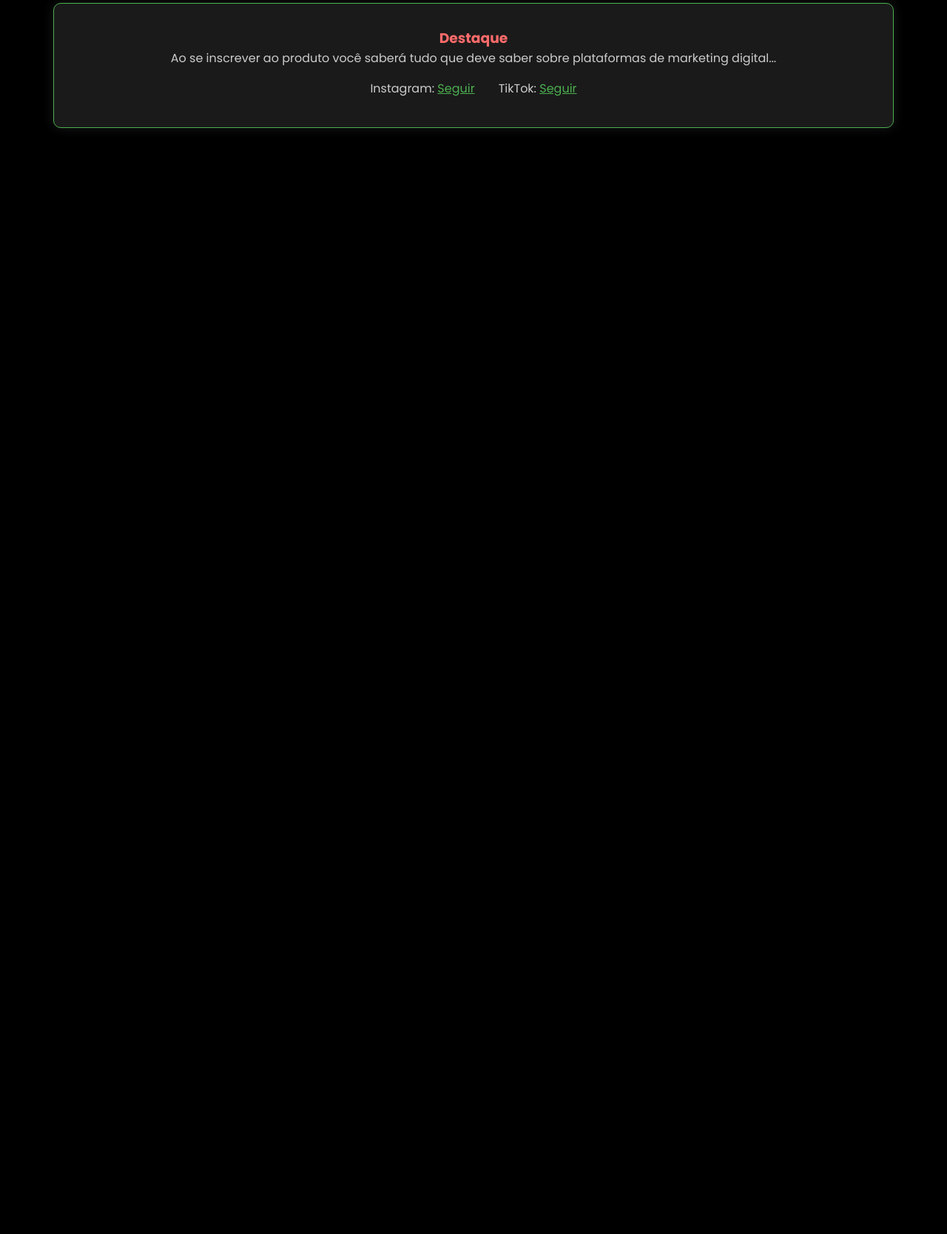
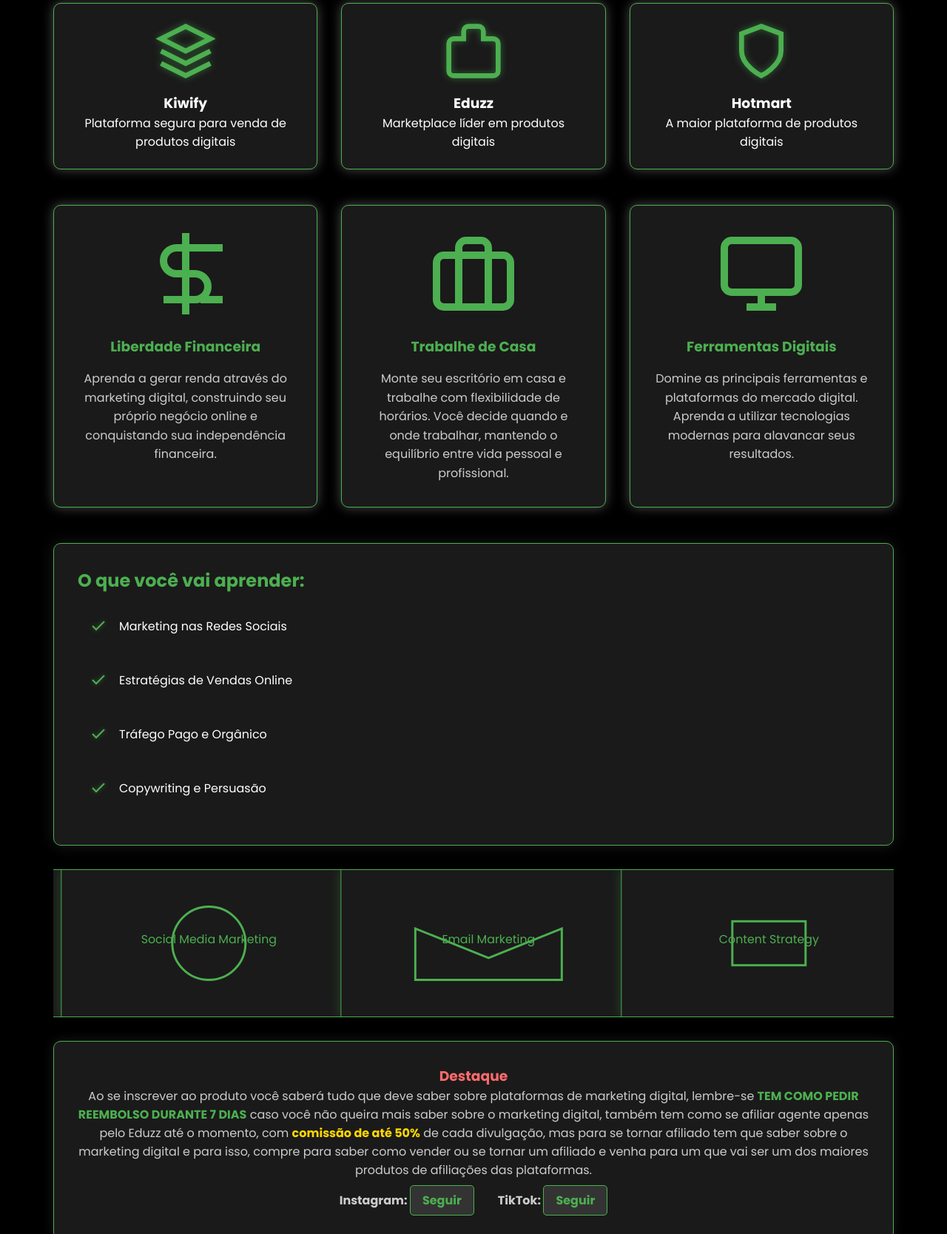
Before and after one commit to htezin-digital/Loja-Digital-HTT, a plain HTML site: page index.html in a window 1280 px wide. Shown: the part 594-2262 px from the top of the page at 74% size. Before the commit the page ends 863 px from the top, so only its background shows below. Drawn offline with Linux system fonts and the light colour scheme.

Commit message:
Atualização do documento

```diff
--- a/index.html
+++ b/index.html
@@ -1,7 +1,4 @@
-<!DOCTYPE html>
-<html lang="pt-BR">
-<head>
-    <base href="." />
+<html><head><base href="." />
 <meta charset="utf-8" />
 <meta name="viewport" content="width=device-width, initial-scale=1.0" />
 <title>HTT Marketing Digital | Curso Completo</title>
@@ -12,10 +9,12 @@
     box-sizing: border-box;
     font-family: 'Poppins', sans-serif;
 }
+
 body {
     background: #000000;
     color: white;
 }
+
 .header {
     background: linear-gradient(135deg, #000000 50%, #4CAF50 50%);
     padding: 2rem;
@@ -23,11 +22,13 @@
     color: white;
     box-shadow: 0 0 20px rgba(76, 175, 80, 0.5);
 }
+
 .container {
     max-width: 1200px;
     margin: 0 auto;
     padding: 2rem;
 }
+
 .price-card {
     background: #1a1a1a;
     border-radius: 10px;
@@ -37,12 +38,14 @@
     margin: 2rem 0;
     border: 1px solid #4CAF50;
 }
+
 .price-card h2 {
     color: #FFD700;
     font-size: 2rem;
     text-shadow: 0 0 10px rgba(255, 215, 0, 0.5);
     animation: pulse 2s infinite;
 }
+
 .price-card p:last-of-type {
     color: #ff6b6b;
     font-size: 1.2rem;
@@ -50,11 +53,13 @@
     margin-bottom: 1rem;
     animation: pulse 2s infinite;
 }
+
 @keyframes pulse {
     0% { transform: scale(1); }
     50% { transform: scale(1.05); }
     100% { transform: scale(1); }
 }
+
 .support-card {
     background: #1a1a1a;
     padding: 2rem;
@@ -65,19 +70,23 @@
     margin-top: 2rem;
     border: 1px solid #4CAF50;
 }
+
 .support-card h3 {
     color: #ff6b6b;
 }
+
 .support-card p {
     color: #cccccc;
     margin-bottom: 0.5rem;
 }
+
 .platforms {
     display: grid;
     grid-template-columns: repeat(auto-fit, minmax(250px, 1fr));
     gap: 2rem;
     margin: 2rem 0;
 }
+
 .platform-card {
     background: #1a1a1a;
     padding: 1.5rem;
@@ -87,15 +96,18 @@
     transition: all 0.3s ease;
     border: 1px solid #4CAF50;
 }
+
 .platform-card:hover {
     transform: translateY(-5px);
     box-shadow: 0 0 25px rgba(255, 255, 255, 0.2);
 }
+
 .platform-card svg {
     stroke: #4CAF50;
     margin-bottom: 1rem;
     filter: drop-shadow(0 0 5px rgba(76, 175, 80, 0.5));
 }
+
 .btn-comprar {
     background: #4CAF50;
     color: white;
@@ -110,11 +122,13 @@
     margin-top: 1rem;
     box-shadow: 0 0 15px rgba(76, 175, 80, 0.5);
 }
+
 .btn-comprar:hover {
     background: #45a049;
     transform: translateY(-2px);
     box-shadow: 0 0 25px rgba(76, 175, 80, 0.7);
 }
+
 .course-title {
     background: #000000;
     border: 2px solid #4CAF50;
@@ -123,12 +137,14 @@
     display: inline-block;
     box-shadow: 0 0 20px rgba(76, 175, 80, 0.5);
 }
+
 .benefits {
     display: grid;
     grid-template-columns: repeat(auto-fit, minmax(300px, 1fr));
     gap: 2rem;
     margin: 3rem 0;
 }
+
 .benefit-card {
     background: #1a1a1a;
     padding: 2rem;
@@ -138,23 +154,28 @@
     transition: all 0.3s ease;
     border: 1px solid #4CAF50;
 }
+
 .benefit-card:hover {
     transform: translateY(-5px);
     box-shadow: 0 0 25px rgba(76, 175, 80, 0.3);
 }
+
 .benefit-icon {
     width: 120px;
     height: 120px;
     margin: 0 auto 1.5rem;
 }
+
 .benefit-card h3 {
     color: #4CAF50;
     margin-bottom: 1rem;
 }
+
 .benefit-card p {
     color: #cccccc;
     line-height: 1.6;
 }
+
 .features {
     margin: 2rem 0;
     background: #1a1a1a;
@@ -163,9 +184,11 @@
     box-shadow: 0 0 20px rgba(255, 255, 255, 0.1);
     border: 1px solid #4CAF50;
 }
+
 .features h2 {
     color: #4CAF50;
 }
+
 .feature-item {
     display: flex;
     align-items: center;
@@ -174,23 +197,28 @@
     border-radius: 5px;
     transition: all 0.3s ease;
 }
+
 .feature-item:hover {
     background: #2a2a2a;
     box-shadow: 0 0 15px rgba(76, 175, 80, 0.2);
 }
+
 .feature-item svg {
     margin-right: 1rem;
     stroke: #4CAF50;
     filter: drop-shadow(0 0 3px rgba(76, 175, 80, 0.5));
 }
+
 .highlight {
     color: #FFD700;
     font-weight: bold;
 }
+
 .highlight-green {
     color: #4CAF50;
     font-weight: bold;
 }
+
 .old-price {
     color: #cccccc;
     text-decoration: line-through;
@@ -200,6 +228,7 @@
     display: inline-block;
     animation: priceJump 1s ease forwards;
 }
+
 .old-price::after {
     content: '';
     position: absolute;
@@ -212,15 +241,18 @@
     opacity: 0;
     animation: showX 1s ease 1s forwards;
 }
+
 @keyframes priceJump {
     0% { transform: translateY(0); }
     50% { transform: translateY(-10px); }
     100% { transform: translateY(0); }
 }
+
 @keyframes showX {
     from { opacity: 0; }
     to { opacity: 1; }
 }
+
 .new-price {
     color: #FFD700;
     font-size: 2rem;
@@ -228,35 +260,64 @@
     margin: 0.5rem 0;
     text-shadow: 0 0 10px rgba(255, 215, 0, 0.5);
 }
+
 .carousel {
     width: 100%;
     overflow: hidden;
     position: relative;
     margin: 2rem 0;
 }
+
 .carousel-inner {
     display: flex;
     transition: transform 0.5s ease;
 }
+
 .carousel-item {
     min-width: calc(100% / 3);
     padding: 0 10px;
 }
+
+.carousel-item svg {
+    border: 1px solid #4CAF50;
+    box-shadow: 0 0 15px rgba(76, 175, 80, 0.3);
+}
+
 .carousel-item img {
     width: 100%;
-            height: auto;
+    height: 200px;
+    object-fit: cover;
+    border-radius: 10px;
+    box-shadow: 0 0 15px rgba(76, 175, 80, 0.3);
 }
+
 .social-links {
     display: flex;
+    gap: 2rem;
     justify-content: center;
     margin-top: 1rem;
 }
+
+.social-btn {
+    background: #333;
+    color: #4CAF50;
+    padding: 0.5rem 1rem;
+    border-radius: 5px;
+    text-decoration: none;
+    transition: all 0.3s ease;
+    border: 1px solid #4CAF50;
+}
+
+.social-btn:hover {
+    background: #4CAF50;
+    color: white;
+    transform: translateY(-2px);
+}
+
 .social-text {
-            margin: 0 1rem;
-        }
-        .social-btn {
     color: #4CAF50;
-            text-decoration: underline;
+    font-weight: bold;
+    margin-bottom: 1rem;
 }
 </style>
 <link href="https://fonts.googleapis.com/css2?family=Poppins:wght@300;400;500;600;700&display=swap" rel="stylesheet">
@@ -278,36 +339,150 @@
             <a href="https://chk.eduzz.com/39YBQB54WO" class="btn-comprar">QUERO APROVEITAR AGORA!</a>
         </div>
 
-        <div class="support-card">
-            <h3>Destaque</h3>
-            <p>Ao se inscrever ao produto você saberá tudo que deve saber sobre plataformas de marketing digital...</p>
-            <div class="social-links">
-                <p class="social-text">Instagram: <a href="https://www.instagram.com/x_hterzin_/" class="social-btn">Seguir</a></p>
-                <p class="social-text">TikTok: <a href="https://www.tiktok.com/@mini_rico" class="social-btn">Seguir</a></p>
+        <div class="platforms">
+            <div class="platform-card">
+                <svg width="80" height="80" viewBox="0 0 24 24" fill="none" stroke="currentColor" stroke-width="2">
+                    <path d="M12 2L2 7l10 5 10-5-10-5zM2 17l10 5 10-5M2 12l10 5 10-5"/>
+                </svg>
+                <h3>Kiwify</h3>
+                <p>Plataforma segura para venda de produtos digitais</p>
+            </div>
+
+            <div class="platform-card">
+                <svg width="80" height="80" viewBox="0 0 24 24" fill="none" stroke="currentColor" stroke-width="2">
+                    <path d="M20 7h-4V4c0-1.1-.9-2-2-2h-4c-1.1 0-2 .9-2 2v3H4c-1.1 0-2 .9-2 2v11c0 1.1.9 2 2 2h16c1.1 0 2-.9 2-2V9c0-1.1-.9-2-2-2z"/>
+                </svg>
+                <h3>Eduzz</h3>
+                <p>Marketplace líder em produtos digitais</p>
+            </div>
+
+            <div class="platform-card">
+                <svg width="80" height="80" viewBox="0 0 24 24" fill="none" stroke="currentColor" stroke-width="2">
+                    <path d="M12 22s8-4 8-10V5l-8-3-8 3v7c0 6 8 10 8 10z"/>
+                </svg>
+                <h3>Hotmart</h3>
+                <p>A maior plataforma de produtos digitais</p>
+            </div>
+        </div>
+
+        <div class="benefits">
+            <div class="benefit-card">
+                <svg class="benefit-icon" viewBox="0 0 24 24" fill="none" stroke="#4CAF50" stroke-width="2">
+                    <path d="M12 1v22M17 5H9.5a3.5 3.5 0 0 0 0 7h5a3.5 3.5 0 0 1 0 7H6"/>
+                    <path d="M22 19h-6M22 5h-6"/>
+                </svg>
+                <h3>Liberdade Financeira</h3>
+                <p>Aprenda a gerar renda através do marketing digital, construindo seu próprio negócio online e conquistando sua independência financeira.</p>
+            </div>
+
+            <div class="benefit-card">
+                <svg class="benefit-icon" viewBox="0 0 24 24" fill="none" stroke="#4CAF50" stroke-width="2">
+                    <path d="M20 7H4a2 2 0 0 0-2 2v10a2 2 0 0 0 2 2h16a2 2 0 0 0 2-2V9a2 2 0 0 0-2-2z"/>
+                    <path d="M16 21V5a2 2 0 0 0-2-2h-4a2 2 0 0 0-2 2v16"/>
+                </svg>
+                <h3>Trabalhe de Casa</h3>
+                <p>Monte seu escritório em casa e trabalhe com flexibilidade de horários. Você decide quando e onde trabalhar, mantendo o equilíbrio entre vida pessoal e profissional.</p>
+            </div>
+
+            <div class="benefit-card">
+                <svg class="benefit-icon" viewBox="0 0 24 24" fill="none" stroke="#4CAF50" stroke-width="2">
+                    <rect x="2" y="3" width="20" height="14" rx="2" ry="2"/>
+                    <path d="M8 21h8M12 17v4"/>
+                </svg>
+                <h3>Ferramentas Digitais</h3>
+                <p>Domine as principais ferramentas e plataformas do mercado digital. Aprenda a utilizar tecnologias modernas para alavancar seus resultados.</p>
+            </div>
+        </div>
+
+        <div class="features">
+            <h2>O que você vai aprender:</h2>
+            <div class="feature-item">
+                <svg width="24" height="24" viewBox="0 0 24 24" fill="none" stroke="currentColor" stroke-width="2">
+                    <path d="M20 6L9 17l-5-5"/>
+                </svg>
+                <p>Marketing nas Redes Sociais</p>
+            </div>
+            <div class="feature-item">
+                <svg width="24" height="24" viewBox="0 0 24 24" fill="none" stroke="currentColor" stroke-width="2">
+                    <path d="M20 6L9 17l-5-5"/>
+                </svg>
+                <p>Estratégias de Vendas Online</p>
+            </div>
+            <div class="feature-item">
+                <svg width="24" height="24" viewBox="0 0 24 24" fill="none" stroke="currentColor" stroke-width="2">
+                    <path d="M20 6L9 17l-5-5"/>
+                </svg>
+                <p>Tráfego Pago e Orgânico</p>
+            </div>
+            <div class="feature-item">
+                <svg width="24" height="24" viewBox="0 0 24 24" fill="none" stroke="currentColor" stroke-width="2">
+                    <path d="M20 6L9 17l-5-5"/>
+                </svg>
+                <p>Copywriting e Persuasão</p>
             </div>
         </div>
 
         <div class="carousel">
             <div class="carousel-inner">
                 <div class="carousel-item">
-                    <!-- Adicione conteúdo do carrossel aqui -->
+                    <svg width="400" height="200" viewBox="0 0 400 200">
+                        <rect width="400" height="200" fill="#1a1a1a"/>
+                        <text x="200" y="100" fill="#4CAF50" text-anchor="middle">Analytics Dashboard</text>
+                        <path d="M100,150 L150,100 L200,120 L250,80 L300,110" stroke="#4CAF50" fill="none" stroke-width="3"/>
+                    </svg>
                 </div>
-                <!-- Continue adicionando itens do carrossel -->
+                <div class="carousel-item">
+                    <svg width="400" height="200" viewBox="0 0 400 200">
+                        <rect width="400" height="200" fill="#1a1a1a"/>
+                        <text x="200" y="100" fill="#4CAF50" text-anchor="middle">Social Media Marketing</text>
+                        <circle cx="200" cy="100" r="50" stroke="#4CAF50" fill="none" stroke-width="3"/>
+                    </svg>
+                </div>
+                <div class="carousel-item">
+                    <svg width="400" height="200" viewBox="0 0 400 200">
+                        <rect width="400" height="200" fill="#1a1a1a"/>
+                        <text x="200" y="100" fill="#4CAF50" text-anchor="middle">Email Marketing</text>
+                        <path d="M100,80 L200,120 L300,80 L300,150 L100,150 Z" stroke="#4CAF50" fill="none" stroke-width="3"/>
+                    </svg>
+                </div>
+                <div class="carousel-item">
+                    <svg width="400" height="200" viewBox="0 0 400 200">
+                        <rect width="400" height="200" fill="#1a1a1a"/>
+                        <text x="200" y="100" fill="#4CAF50" text-anchor="middle">Content Strategy</text>
+                        <rect x="150" y="70" width="100" height="60" stroke="#4CAF50" fill="none" stroke-width="3"/>
+                    </svg>
+                </div>
+                <div class="carousel-item">
+                    <svg width="400" height="200" viewBox="0 0 400 200">
+                        <rect width="400" height="200" fill="#1a1a1a"/>
+                        <text x="200" y="100" fill="#4CAF50" text-anchor="middle">SEO Optimization</text>
+                        <path d="M180,70 L220,70 L220,110 L180,110 Z" stroke="#4CAF50" fill="none" stroke-width="3"/>
+                    </svg>
+                </div>
+            </div>
+        </div>
+
+        <div class="support-card">
+            <h3>Destaque</h3>
+            <p>Ao se inscrever ao produto você saberá tudo que deve saber sobre plataformas de marketing digital, lembre-se <span class="highlight-green">TEM COMO PEDIR REEMBOLSO DURANTE 7 DIAS</span> caso você não queira mais saber sobre o marketing digital, também tem como se afiliar agente apenas pelo Eduzz até o momento, com <span class="highlight">comissão de até 50%</span> de cada divulgação, mas para se tornar afiliado tem que saber sobre o marketing digital e para isso, compre para saber como vender ou se tornar um afiliado e venha para um que vai ser um dos maiores produtos de afiliações das plataformas.</p>
+            <div class="social-links">
+                <p class="social-text">Instagram: <a href="https://www.instagram.com/x_hterzin_/profilecard/?igsh=cjgwMXgwazJ3c3Q4" class="social-btn">Seguir</a></p>
+                <p class="social-text">TikTok: <a href="https://www.tiktok.com/@mini_rico?_t=8qydxDjzvRF&_r=1" class="social-btn">Seguir</a></p>
             </div>
         </div>
     </div>
 
     <script>
+        // Carousel functionality
         const carousel = document.querySelector('.carousel-inner');
         const items = document.querySelectorAll('.carousel-item');
         let currentIndex = 0;
 
         function moveCarousel() {
-            currentIndex = (currentIndex + 1) % items.length;
-            carousel.style.transform = `translateX(-${currentIndex * (100 / items.length)}%)`;
+            currentIndex = (currentIndex + 1) % (items.length - 2);
+            carousel.style.transform = `translateX(-${currentIndex * (100/3)}%)`;
         }
 
         setInterval(moveCarousel, 3500);
     </script>
-</body>
-</html>
+</body></html>
```
Lines whose indentation alone changed are shown as unchanged.
